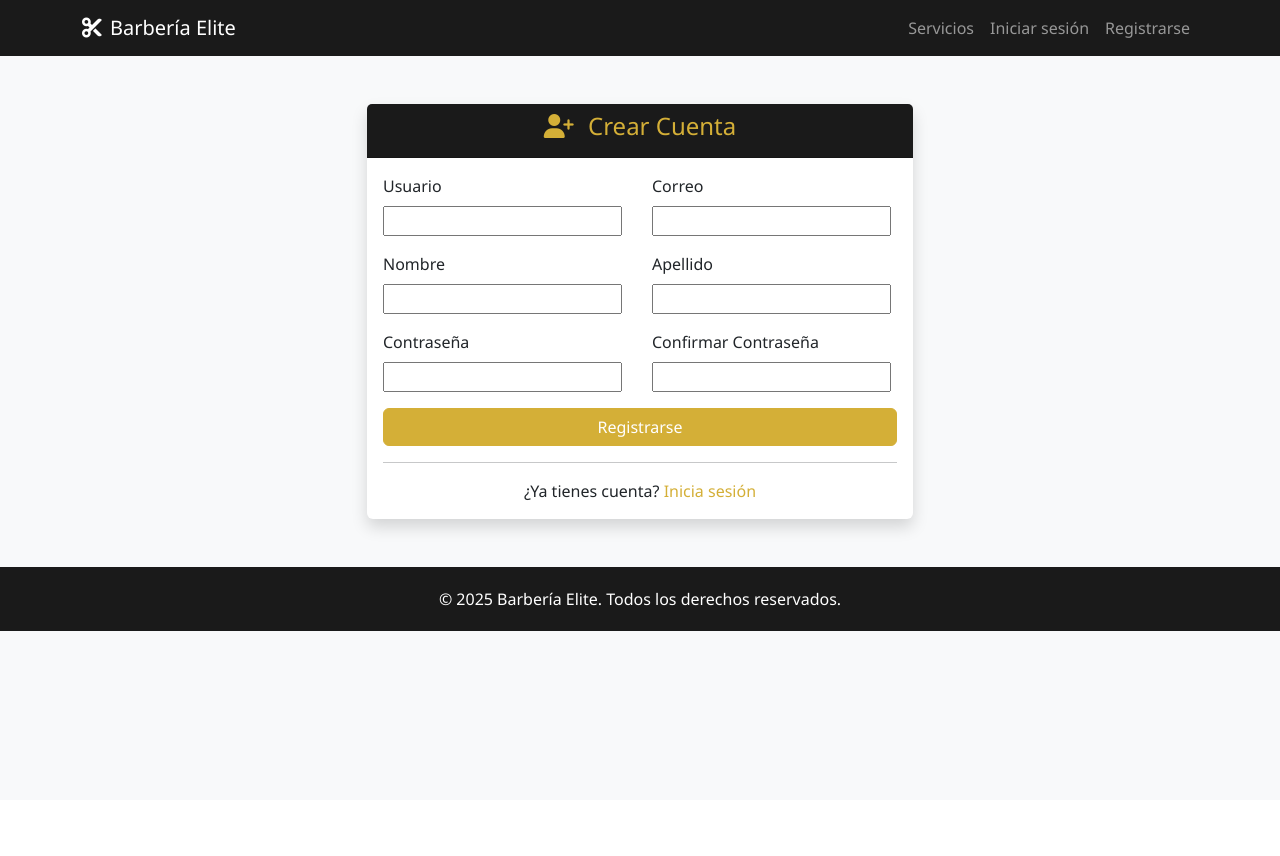
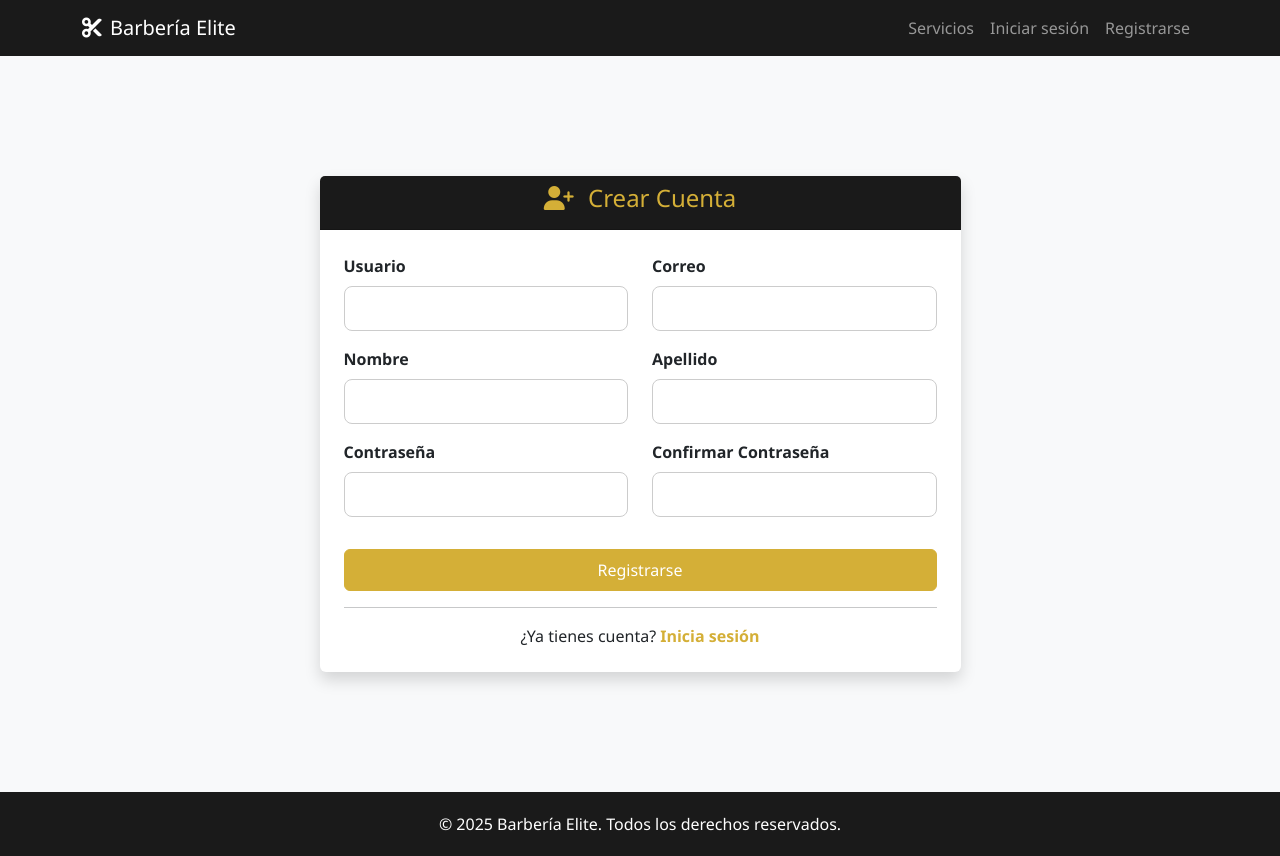
Before and after one commit to RoaStack/Software-Barberia, a Django app: page /usuarios/registro/ in a window 1280 px wide. Before the commit the page ends 631 px from the top, so only its background shows below. Run offline with Django 5.2, Linux system fonts and the light colour scheme.

Commit message:
arreglando templates de login, registro y base.html, tambien modificación en forms.py

```diff
--- a/templates/base.html
+++ b/templates/base.html
@@ -4,22 +4,71 @@
   <meta charset="UTF-8">
   <meta name="viewport" content="width=device-width, initial-scale=1.0">
   <title>{% block title %}Barbería Elite{% endblock %}</title>
+
   <link href="https://cdn.jsdelivr.net/npm/bootstrap@5.3.0/dist/css/bootstrap.min.css" rel="stylesheet">
   <link rel="stylesheet" href="https://cdnjs.cloudflare.com/ajax/libs/font-awesome/6.4.0/css/all.min.css">
+
   <style>
-    body { background-color: #f8f9fa; font-family: 'Segoe UI', Tahoma, Geneva, Verdana, sans-serif; }
-    .navbar { background-color: #1a1a1a; }
-    .btn-primary { background-color: #d4af37; border-color: #d4af37; }
-    .btn-primary:hover { background-color: #b8941f; border-color: #b8941f; }
-    footer { background-color: #1a1a1a; color: white; padding: 20px; text-align: center; }
+    html, body {
+      height: 100%;
+      margin: 0;
+      display: flex;
+      flex-direction: column;
+      background-color: #f8f9fa;
+      font-family: 'Segoe UI', Tahoma, Geneva, Verdana, sans-serif;
+    }
+
+    main {
+      flex: 1;
+      display: flex;
+      flex-direction: column;
+      justify-content: center;
+    }
+
+    .navbar {
+      background-color: #1a1a1a;
+    }
+
+    .btn-primary {
+      background-color: #d4af37;
+      border-color: #d4af37;
+    }
+
+    .btn-primary:hover {
+      background-color: #b8941f;
+      border-color: #b8941f;
+    }
+
+    .form-control, select, textarea {
+      border-radius: 0.5rem;
+      border: 1px solid #ccc;
+      padding: 0.6rem 0.8rem;
+      transition: border-color 0.2s, box-shadow 0.2s;
+    }
+
+    .form-control:focus {
+      border-color: #d4af37;
+      box-shadow: 0 0 4px rgba(212,175,55,0.5);
+    }
+
+    footer {
+      background-color: #1a1a1a;
+      color: white;
+      padding: 20px;
+      text-align: center;
+      margin-top: auto;
+    }
   </style>
+
   {% block extra_css %}{% endblock %}
 </head>
 <body>
   {% include "partials/navbar.html" %}
   {% include "partials/messages.html" %}
 
-  {% block content %}{% endblock %}
+  <main>
+    {% block content %}{% endblock %}
+  </main>
 
   <footer>
     <p class="mb-0">© 2025 Barbería Elite. Todos los derechos reservados.</p>
--- a/usuarios/forms.py
+++ b/usuarios/forms.py
@@ -2,12 +2,25 @@ from django import forms
 from django.contrib.auth.models import User
 
 class RegistroForm(forms.ModelForm):
-    password = forms.CharField(widget=forms.PasswordInput)
-    password_confirm = forms.CharField(widget=forms.PasswordInput, label="Confirmar contraseña")
+    password = forms.CharField(
+        widget=forms.PasswordInput(attrs={'class': 'form-control'}),
+        label="Contraseña"
+    )
+    password_confirm = forms.CharField(
+        widget=forms.PasswordInput(attrs={'class': 'form-control'}),
+        label="Confirmar Contraseña"
+    )
+
 
     class Meta:
         model = User
         fields = ["username", "first_name", "last_name", "email", "password"]
+        widgets = {
+            'username': forms.TextInput(attrs={'class': 'form-control'}),
+            'first_name': forms.TextInput(attrs={'class': 'form-control'}),
+            'last_name': forms.TextInput(attrs={'class': 'form-control'}),
+            'email': forms.EmailInput(attrs={'class': 'form-control'})
+        }
 
     def clean(self):
         cleaned = super().clean()
--- a/usuarios/templates/usuarios/registro.html
+++ b/usuarios/templates/usuarios/registro.html
@@ -3,49 +3,49 @@
 
 {% block content %}
 <div class="container py-5">
-  <div class="row justify-content-center">
-    <div class="col-md-6">
+  <div class="row justify-content-center align-items-center" style="min-height: 80vh;">
+    <div class="col-md-7">
       <div class="card shadow border-0">
         <div class="card-header text-center" style="background-color:#1a1a1a; color:#d4af37;">
           <h4><i class="fas fa-user-plus me-2"></i> Crear Cuenta</h4>
         </div>
-        <div class="card-body">
-          <form method="post">
+        <div class="card-body p-4">
+          <form method="post" novalidate>
             {% csrf_token %}
             {{ form.non_field_errors }}
             <div class="row">
               <div class="col-md-6 mb-3">
-                <label class="form-label">Usuario</label>
+                <label class="form-label fw-semibold">Usuario</label>
                 {{ form.username }}
               </div>
               <div class="col-md-6 mb-3">
-                <label class="form-label">Correo</label>
+                <label class="form-label fw-semibold">Correo</label>
                 {{ form.email }}
               </div>
               <div class="col-md-6 mb-3">
-                <label class="form-label">Nombre</label>
+                <label class="form-label fw-semibold">Nombre</label>
                 {{ form.first_name }}
               </div>
               <div class="col-md-6 mb-3">
-                <label class="form-label">Apellido</label>
+                <label class="form-label fw-semibold">Apellido</label>
                 {{ form.last_name }}
               </div>
               <div class="col-md-6 mb-3">
-                <label class="form-label">Contraseña</label>
+                <label class="form-label fw-semibold">Contraseña</label>
                 {{ form.password }}
               </div>
               <div class="col-md-6 mb-3">
-                <label class="form-label">Confirmar Contraseña</label>
+                <label class="form-label fw-semibold">Confirmar Contraseña</label>
                 {{ form.password_confirm }}
               </div>
             </div>
-            <div class="d-grid">
-              <button type="submit" class="btn btn-primary">Registrarse</button>
+            <div class="d-grid mt-3">
+              <button type="submit" class="btn btn-primary py-2">Registrarse</button>
             </div>
           </form>
           <hr>
           <p class="text-center mb-0">¿Ya tienes cuenta?
-            <a href="{% url 'usuarios:login' %}" class="text-decoration-none" style="color:#d4af37;">Inicia sesión</a>
+            <a href="{% url 'usuarios:login' %}" class="text-decoration-none fw-semibold" style="color:#d4af37;">Inicia sesión</a>
           </p>
         </div>
       </div>
```
Also changed, not shown: usuarios/templates/usuarios/login.html (+10 -10 lines).
